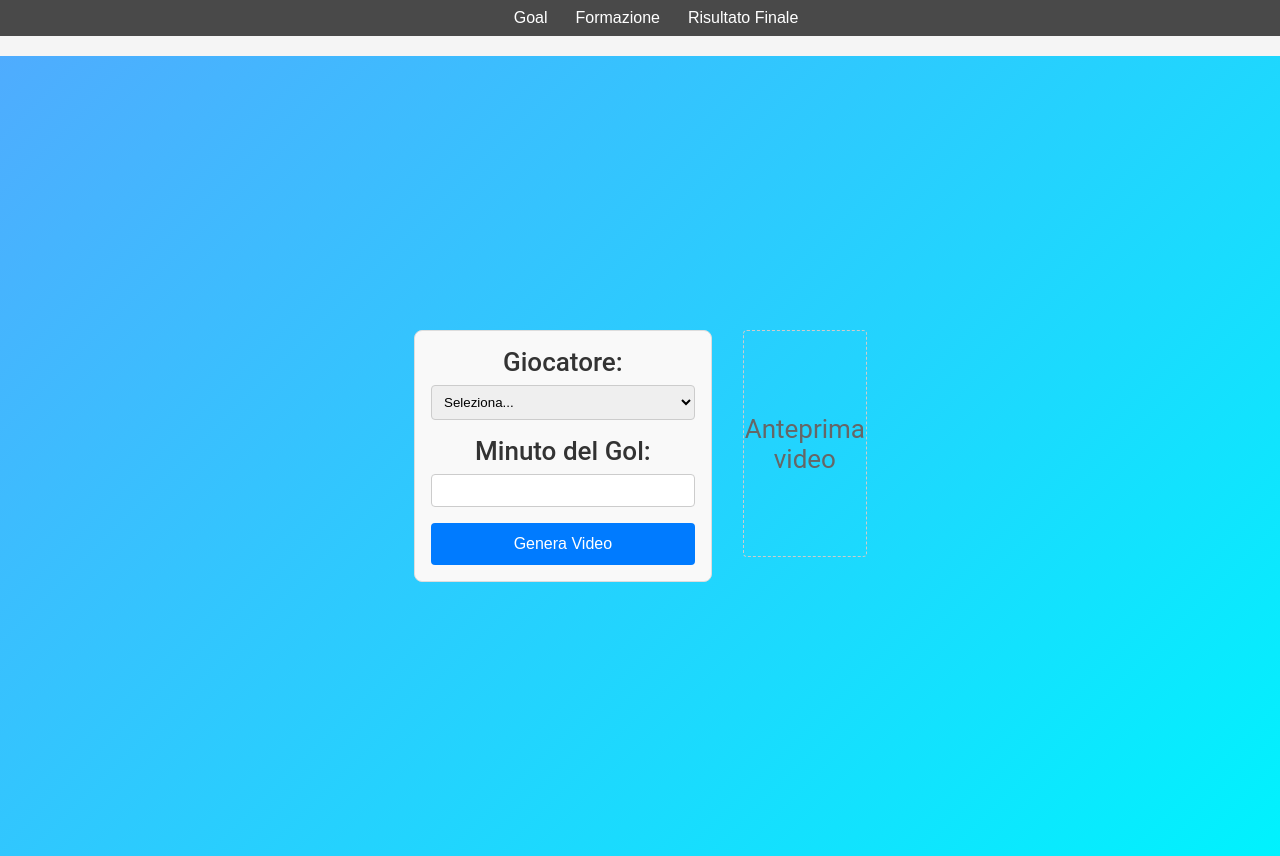
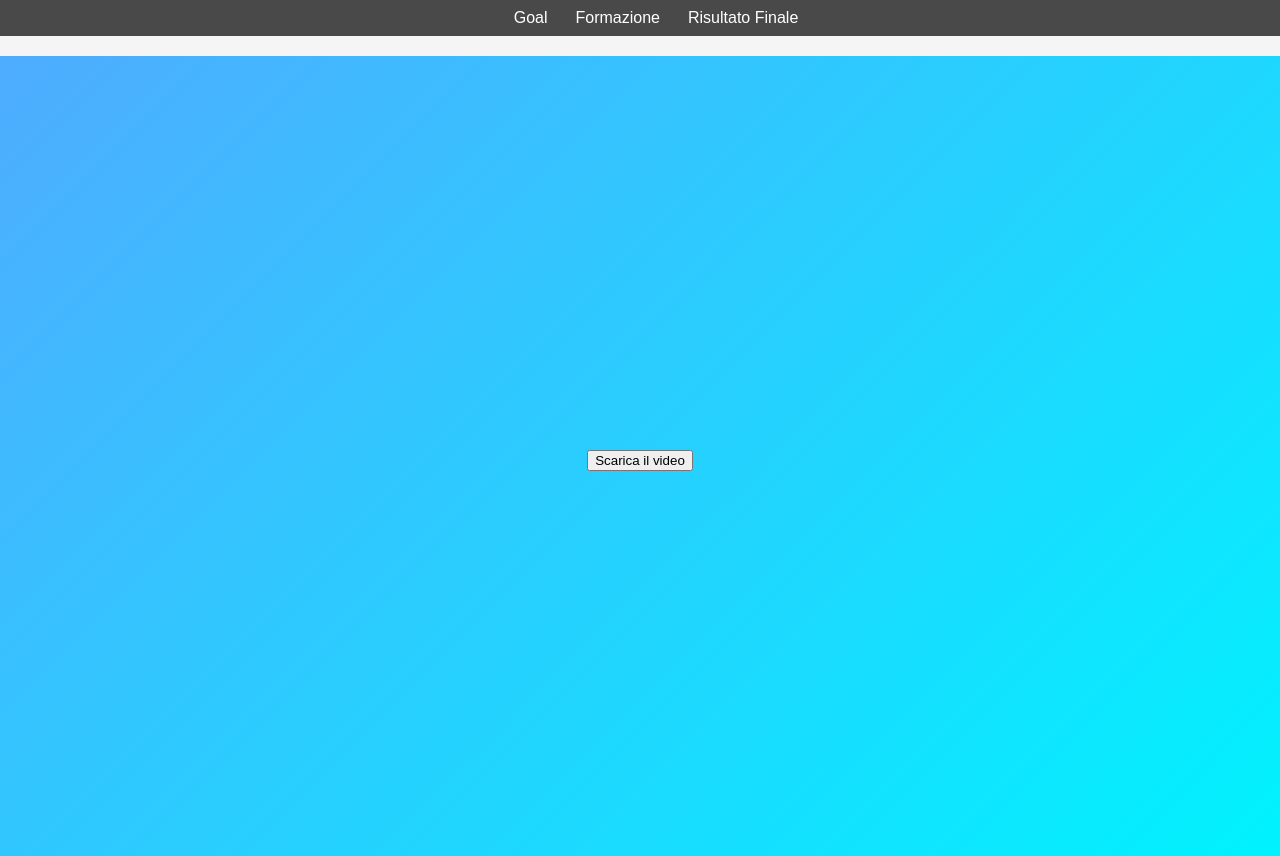
Before and after one commit to DPrimasso/my-goal-video-app, a React (Create React App) app in the folder client/: page / in a window 1280 px wide. Built offline with nearby package versions, Linux system fonts and the light colour scheme.

Commit message:
Remove video previews from pages

```diff
--- /dev/null
+++ b/client/src/DownloadButton.tsx
@@ -0,0 +1,9 @@
+import React from 'react';
+
+export default function DownloadButton() {
+  return (
+    <a href="/download/goal" download>
+      <button>Scarica il video</button>
+    </a>
+  );
+}
--- a/client/src/VideoForm.css
+++ b/client/src/VideoForm.css
@@ -70,12 +70,6 @@
   color: #666;
 }
 
-.video-preview {
-  width: 100%;
-  border: 1px solid #ddd;
-  border-radius: 4px;
-}
-
 .download-link {
   margin-top: 0.5rem;
   color: #007bff;
--- a/client/src/VideoForm.tsx
+++ b/client/src/VideoForm.tsx
@@ -78,14 +78,11 @@ const VideoForm: React.FC = () => {
       </div>
       <div className="preview-container">
         {generatedUrl ? (
-            <>
-              <video className="video-preview" src={generatedUrl} controls />
-              <a className="download-link" href={generatedUrl} download>
-                Scarica video
-              </a>
-            </>
+          <a className="download-link" href={generatedUrl} download>
+            Scarica video
+          </a>
         ) : (
-            <div className="preview-placeholder">Anteprima video</div>
+          <div className="preview-placeholder">Nessun video generato</div>
         )}
       </div>
     </div>
--- a/client/src/pages/Formazione.tsx
+++ b/client/src/pages/Formazione.tsx
@@ -147,14 +147,11 @@ const Formazione: React.FC = () => {
         </div>
         <div className="preview-container">
           {generatedUrl ? (
-              <>
-                <video className="video-preview" src={generatedUrl} controls />
-                <a className="download-link" href={generatedUrl} download>
-                  Scarica video
-                </a>
-              </>
+            <a className="download-link" href={generatedUrl} download>
+              Scarica video
+            </a>
           ) : (
-              <div className="preview-placeholder">Anteprima video</div>
+            <div className="preview-placeholder">Nessun video generato</div>
           )}
         </div>
       </div>
--- a/client/src/pages/Goal.tsx
+++ b/client/src/pages/Goal.tsx
@@ -1,6 +1,6 @@
 import React from 'react';
-import VideoForm from '../VideoForm';
+import DownloadButton from '../DownloadButton';
 
-const Goal: React.FC = () => <VideoForm />;
+const Goal: React.FC = () => <DownloadButton />;
 
 export default Goal;
--- a/client/src/pages/RisultatoFinale.tsx
+++ b/client/src/pages/RisultatoFinale.tsx
@@ -168,14 +168,11 @@ const RisultatoFinale: React.FC = () => {
       </div>
       <div className="preview-container">
         {generatedUrl ? (
-          <>
-            <video className="video-preview" src={generatedUrl} controls />
-            <a className="download-link" href={generatedUrl} download>
-              Scarica video
-            </a>
-          </>
+          <a className="download-link" href={generatedUrl} download>
+            Scarica video
+          </a>
         ) : (
-          <div className="preview-placeholder">Anteprima video</div>
+          <div className="preview-placeholder">Nessun video generato</div>
         )}
       </div>
     </div>
```
Also changed, not shown: 1 other file (tests, documents, lock files or other folders).
